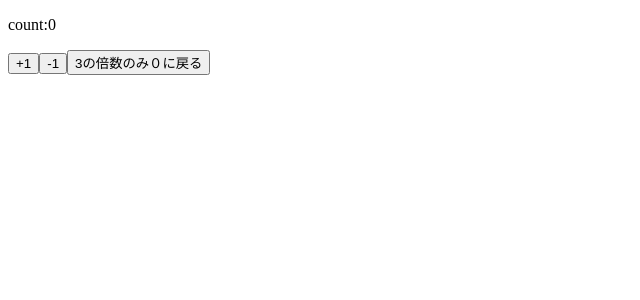
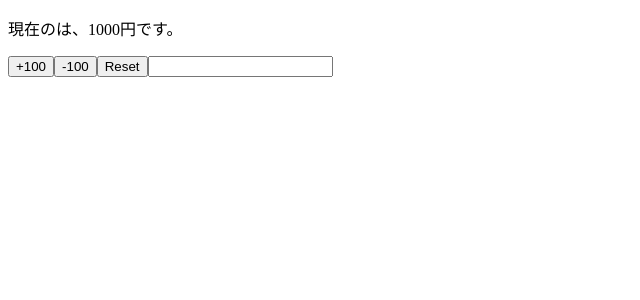
Before and after one commit to kannoRyo/react-hooks-101, a React (Create React App) app: page / in a window 1280 px wide. Shown: the top 300 px of the page, without its empty margins (0-640 px from the left). Built offline with nearby package versions, Linux system fonts and the light colour scheme.

Commit message:
implement object state

```diff
--- a/src/App.js
+++ b/src/App.js
@@ -1,15 +1,43 @@
 import React , {useState} from 'react'
 
 const App = () => {
-  const [count, setCount] = useState(0)
+  const [state, setState] = useState(multiState)
+
+  const increaseMoney = () => {
+    setState({
+      ...state,
+      money: state.money + 100
+    })
+  }
+
+  const decreaseMoney = () => {
+    setState({
+      ...state,
+      money: state.money - 100
+    })
+  }
+
+  const changeName = (e) =>{
+    const name = e.target.value
+    setState({
+      ...state,
+      name: name
+    })
+  }
   return (
     <>
-      <p>count:{count}</p>
-      <button onClick={() =>setCount(count + 1)}>+1</button>
-      <button onClick={() =>setCount(count - 1)}>-1</button>
-      <button onClick={()=> count % 3 === 0 ? setCount(0) : setCount(count)}>3の倍数のみ０に戻る</button>
+      <p>現在の{state.name}は、{state.money}円です。</p>
+      <button onClick={increaseMoney}>+100</button>
+      <button onClick={decreaseMoney}>-100</button>
+      <button onClick={() => setState({money: multiState.money})}>Reset</button>
+      <input type="text" value={state.name} onChange={(e) => changeName (e)}/>
     </>
   );
 }
 
+const multiState = {
+  money: 1000,
+  name: ''
+}
+
 export default App;
```
Also changed, not shown: 1 other file (tests, documents, lock files or other folders).
